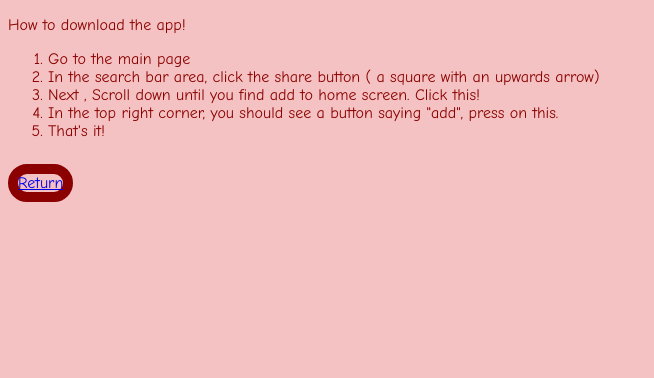
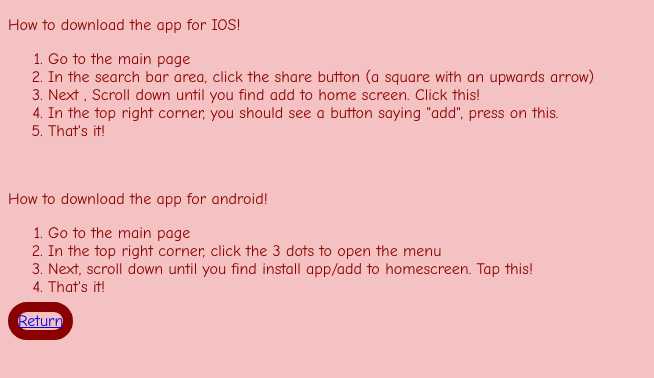
Before and after one commit to Dearbhla24/Dearbhla24.github.io, a plain HTML site: page download.html in a window 1280 px wide. Shown: the whole page, without its empty margins (0-654 px from the left). Drawn offline with Linux system fonts and the light colour scheme.

Commit message:
android instructions

```diff
--- a/download.html
+++ b/download.html
@@ -5,15 +5,22 @@
         <link href="style.css" rel="stylesheet" type="text/css" />
     </head>
 <body>
-<p>How to download the app!</p>
+<p>How to download the app for IOS!</p>
 <ol>
     <li>Go to the main page</li>
-    <li>In the search bar area, click the share button ( a square with an upwards arrow)</li>
+    <li>In the search bar area, click the share button (a square with an upwards arrow)</li>
     <li>Next , Scroll down until you find add to home screen. Click this!</li>
     <li>In the top right corner, you should see a button saying "add", press on this.</li>
 <li> That's it!</li>
 </ol>
 <br>
+<p> How to download the app for android!</p>
+<ol>
+    <li>Go to the main page</li>
+    <li>In the top right corner, click the 3 dots to open the menu</li>
+    <li>Next, scroll down until you find install app/add to homescreen. Tap this!</li>
+    <li>That's it!</li>
+</ol>
 <a href="index.html"> Return</a>
 
 </body>
```
